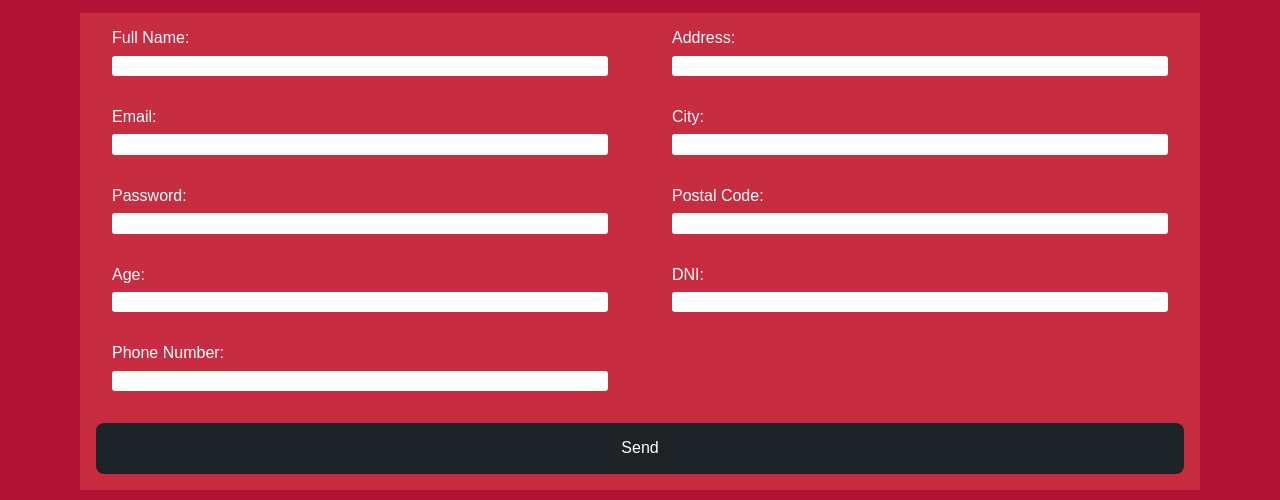
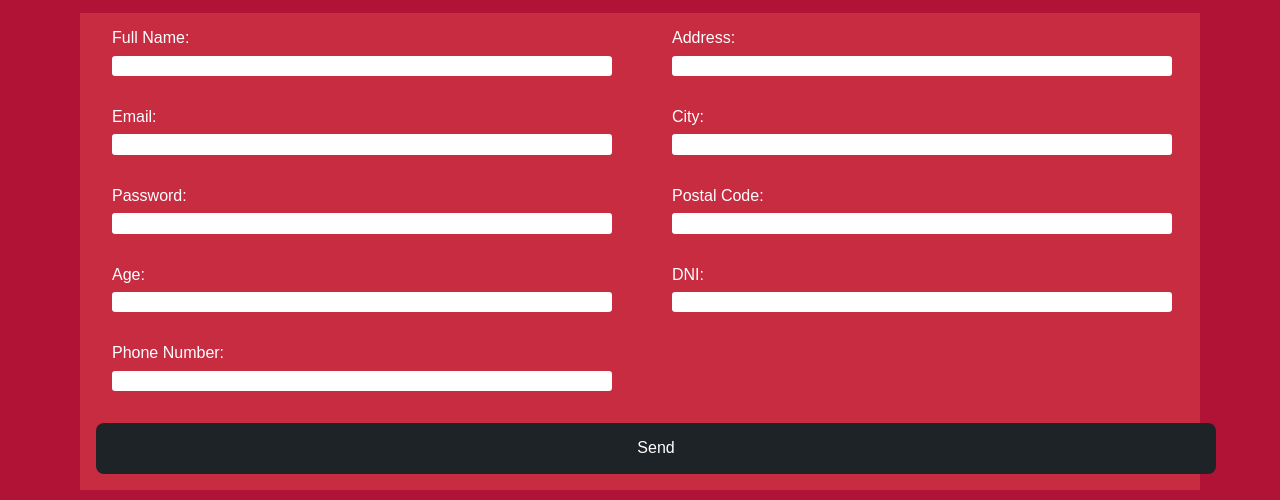
Before and after one commit to nicolasblasco/the-bridge-news, a plain HTML site: page sub-page.html in a window 1280 px wide. Shown: the part 198-698 px from the top of the page. Drawn offline with Linux system fonts and the light colour scheme; a web font is replaced by a local one.

Commit message:
Modified font size for label in style & media-queries

```diff
--- a/style/media-queries.css
+++ b/style/media-queries.css
@@ -32,7 +32,7 @@
       font-size: 1em;
     }
 
-    p, label, .button {
+    p, label, .button, input {
       font-size: 1em;
     }
 
--- a/style/style.css
+++ b/style/style.css
@@ -226,15 +226,18 @@ label {
 }
 
 input {
+    width: 100%;
     border: 0em;
     border-radius: 0.2em;
+    font-size: 0.8em;
+    color: #1E2328;
 }
 
 #h2-sub-page-link {
-    text-align: center;
     margin: 0;
     padding: 0.5em 0;
-    background-color:#C72C41 ;
+    background-color:#C72C41;
+    text-align: center;
 }
 
 #h2-sub-page {
```
